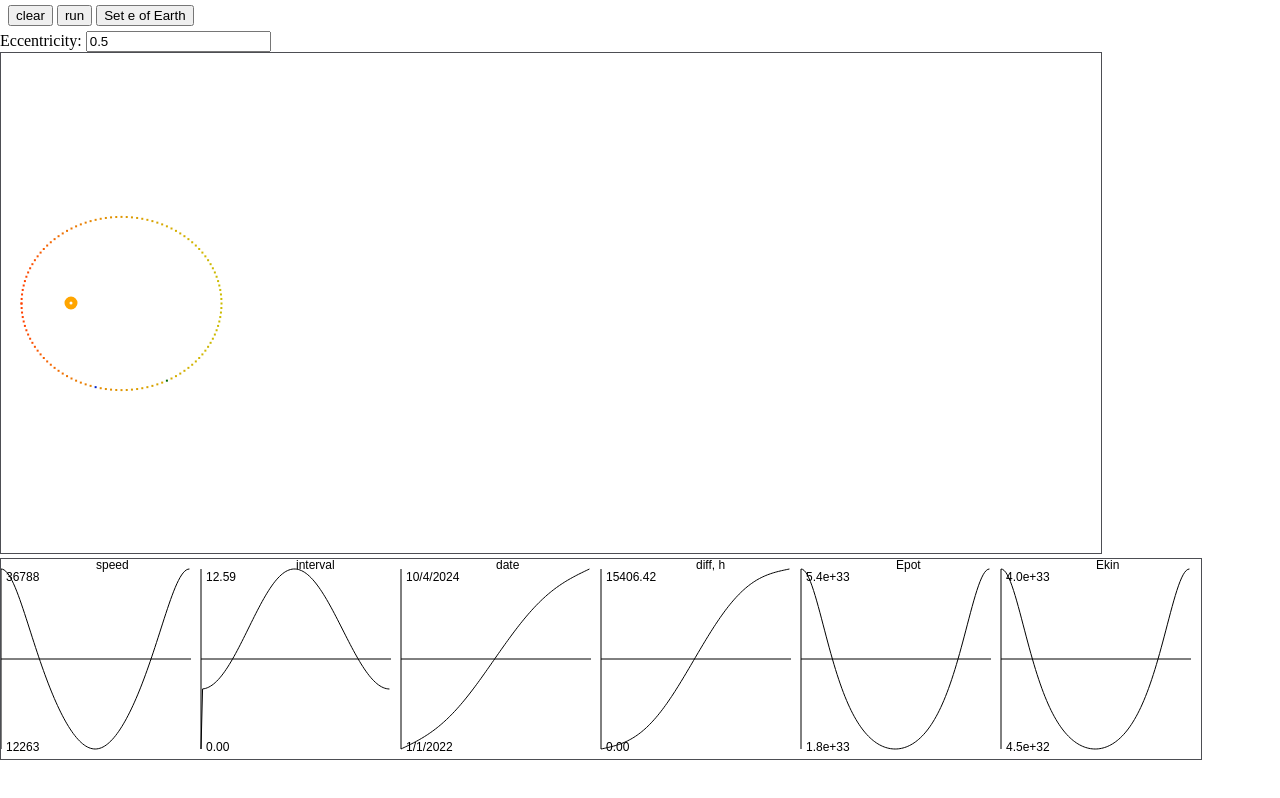
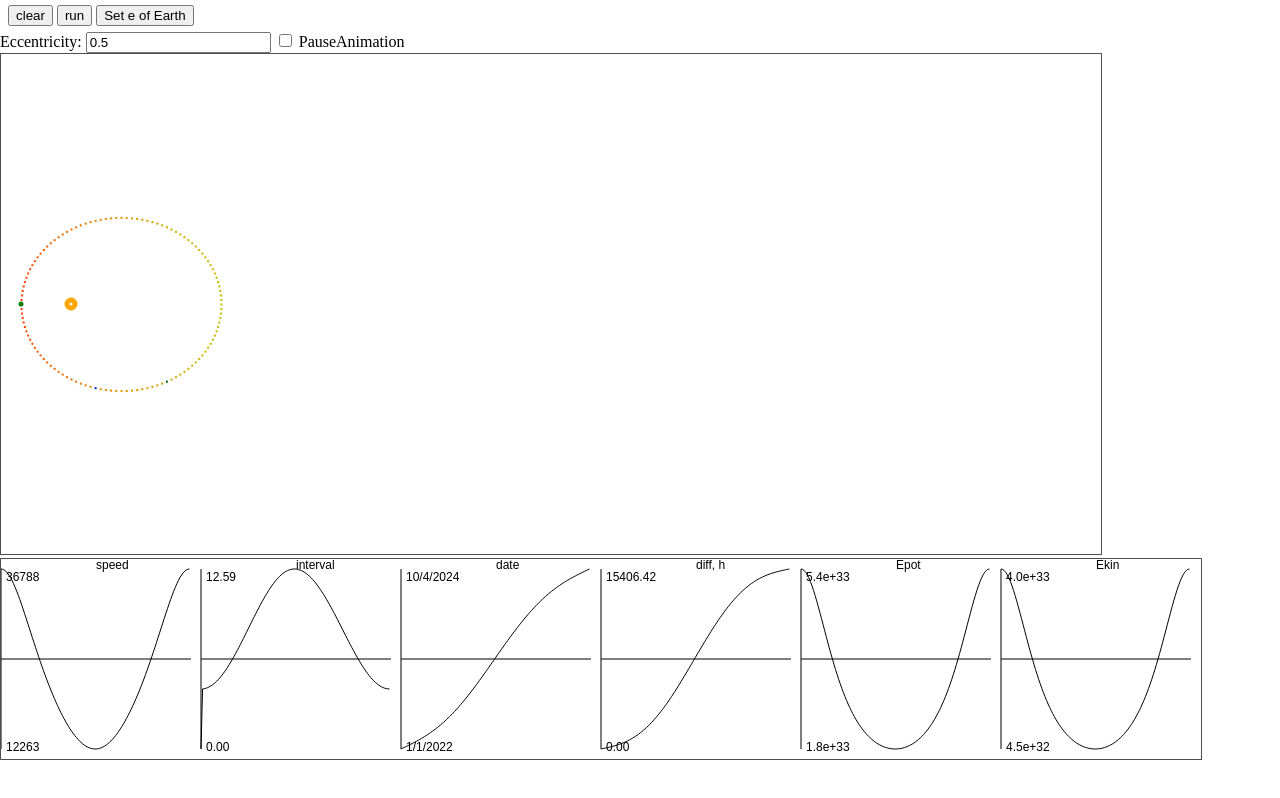
Before and after one commit to GeorgeBobrov/Ellips, a plain HTML site: page ellips.html in a window 1280 px wide. Drawn offline with Linux system fonts and the light colour scheme.

Commit message:
simple animation

```diff
--- a/ellips.html
+++ b/ellips.html
@@ -16,19 +16,32 @@ body {
 	padding: 0.3rem 0.5rem;
 }
 
-/* .buttonMenu {
-	padding: 0px 5px;
-	text-align: center;
-	line-height: 100%;
-} */
 
+#canvas_conteiner {
+	position: relative;
+	width: 1100px;
+	height: 500px;
+	margin-bottom: 5px;
+}
 
 canvas {
 	border: 1px solid #4d4e53;
 	/* color:#4d5353; */
+	/* position: absolute; */
 }
 
 
+#planet {
+	border: 2px solid green;
+	border-radius: 50%;
+	position: absolute;
+	width: 5px;
+	height: 5px;
+	left: 1px;
+	top: 1px;
+
+	transform: translate(-50%, -50%);
+}
 
 </style>
 
@@ -48,14 +61,20 @@ canvas {
 	<label for="inputEccentricity">Eccentricity:</label>
 	<input type="number" max="1" step="0.1" value="0.5" id="inputEccentricity">
 
+	<input type = "checkbox" id="cbPause" >
+	<label for="cbPause">PauseAnimation</label>
 	<br>
-
-	<canvas id="overlay" width="1100" height="500"></canvas>
+	<div id="canvas_conteiner" >
+		<canvas id="overlay" width="1100" height="500"></canvas>
+		<div  id="planet" ></div>
+	</div>
 	<canvas id="chart" width="1200" height="200"></canvas>
 
 <script>
 
 let chart = document.getElementById('chart')
+let planet = document.getElementById('planet')
+let checkboxPause = document.getElementById('cbPause')
 let inputEccentricity = document.getElementById('inputEccentricity');
 inputEccentricity.onchange = run
 
@@ -84,9 +103,20 @@ const M_Earth = 5.9726E24
 
 const secInDay = 60 * 60 * 24
 
+let Perihelion = 0
+let a = 0 //Semi-major axis
+let b = 0 //Semi-minor axis
+let c = 0
+let Aphelion = 0
+
+let k_Earth = 0
+
+let x_EllipsCentr = 0
+let y_EllipsCentr = 0
+
 let data_history = []
 let color_i = 0
-
+let animationStartTime = 0
 
 function run() {
 	const e = inputEccentricity.value
@@ -95,16 +125,16 @@ function run() {
 	// const Perihelion = a - c
 	// const Aphelion = a + c
 
-	const Perihelion = 50
-	const a = Perihelion / (1 - e) //Semi-major axis
-	const b = a *  Math.sqrt(1 - e*e) //Semi-minor axis
-	const c = a * e
-	const Aphelion = a + c
+	Perihelion = 50
+	a = Perihelion / (1 - e) //Semi-major axis
+	b = a *  Math.sqrt(1 - e*e) //Semi-minor axis
+	c = a * e
+	Aphelion = a + c
 
-	const k_Earth = PerihelionEarth / Perihelion
+	k_Earth = PerihelionEarth / Perihelion
 
-	const x_centr = a + 20
-	const y_centr = 250
+	x_EllipsCentr = a + 20
+	y_EllipsCentr = 250
 
 
 	let ctx = document.getElementById('overlay').getContext('2d')
@@ -116,7 +146,7 @@ function run() {
 	// Draw Ellips focus
 	// ctx.strokeRect(x_centr - c, y_centr, 5, 5)
 	ctx.beginPath()
-	ctx.ellipse(x_centr - c, y_centr, 4, 4, 0, 0, 2 * Math.PI)
+	ctx.ellipse(x_EllipsCentr - c, y_EllipsCentr, 4, 4, 0, 0, 2 * Math.PI)
 	ctx.stroke()
 
 	ctx.lineWidth = 1
@@ -195,7 +225,7 @@ function run() {
 		else
 			ctx.strokeStyle = `hsl(${hue}, 100%, ${lit}%)`
 
-		ctx.strokeRect(x_centr - x, y_centr + y, 1, 1)
+		ctx.strokeRect(x_EllipsCentr - x, y_EllipsCentr + y, 1, 1)
 
 		prevPos = curPos
 		prevSpeed = speed
@@ -228,6 +258,8 @@ function run() {
 	draw_graph( data_history.map( el => el['Epot']),     'Epot',     800, 10, color, 190, chartHeight, n => n.toExponential(1))
 	draw_graph( data_history.map( el => el['Ekin']),     'Ekin',     1000, 10, color, 190, chartHeight, n => n.toExponential(1))
 
+	animationStartTime = performance.now();
+	requestAnimationFrame(animate)
 }
 run()
 
@@ -307,10 +339,31 @@ function calcOrbitalSpeed(r, a) {
 	return Math.sqrt(μ*(2/r - 1/a))
 }
 
+let duration_ms = 5000;
 
 
+function animate(time)
+{
+	let timeFraction = (time - animationStartTime) / duration_ms
+	if (timeFraction > 1) timeFraction = 1
 
+	let x = x_EllipsCentr - a * Math.cos(timeFraction*2*Math.PI)
+	let y = y_EllipsCentr - b * Math.sin(timeFraction*2*Math.PI)
 
+	// planet.style.left = x + "px";
+	// planet.style.top = y + "px";
+	planet.style.transform = `translate(calc(-50% + ${x}px), calc(-50% + ${y}px))`
+
+	if (timeFraction < 1 && !checkboxPause.checked) {
+		requestAnimationFrame(animate)
+	}
+
+}
+
+checkboxPause.onclick = function (event) {
+	if (!checkboxPause.checked)
+		requestAnimationFrame(animate)
+}
 
 </script>
 
```
